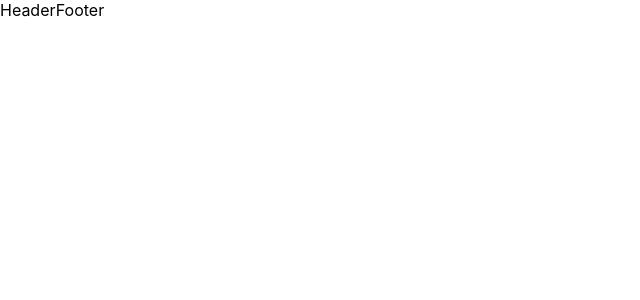
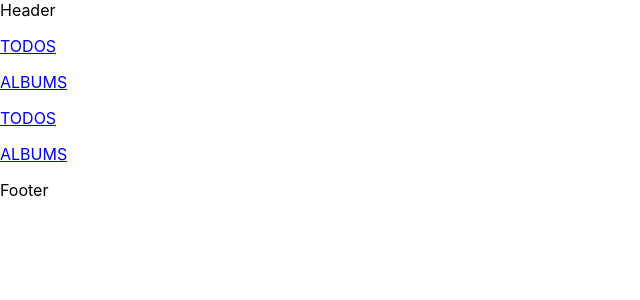
Before and after one commit to nguyenduong1609/learn-reactjs-duong, a React (Create React App) app: page / in a window 1280 px wide. Shown: the top 300 px of the page, without its empty margins (0-640 px from the left). Built offline with nearby package versions, Linux system fonts and the light colour scheme.

Commit message:
su khac nhau giua Link va NavLink

```diff
--- a/src/App.js
+++ b/src/App.js
@@ -1,5 +1,5 @@
 import React from 'react';
-import { Route } from 'react-router-dom';
+import { Link, NavLink, Route } from 'react-router-dom';
 import AlbumFeature from './features/Album';
 import TodoFeature from './features/Todo';
 
@@ -8,6 +8,10 @@ function App() {
   return (
     <div className="App">
       Header
+      <p> <Link to='/todos' > TODOS </Link> </p>
+      <p> <Link to='/albums' > ALBUMS </Link> </p>
+      <p> <NavLink to='/todos' activeClassName='active-menu' > TODOS </NavLink> </p>
+      <p> <NavLink to='/albums' > ALBUMS </NavLink> </p>
       <Route path='/todos' component={TodoFeature} />
       <Route path='/albums' component={AlbumFeature} />
       Footer
--- a/src/index.js
+++ b/src/index.js
@@ -1,9 +1,9 @@
 import React from 'react';
 import ReactDOM from 'react-dom';
+import { BrowserRouter } from 'react-router-dom';
+import App from './App';
 import './index.css';
-import App from './App';
 import reportWebVitals from './reportWebVitals';
-import { BrowserRouter } from 'react-router-dom';
 
 ReactDOM.render(
   <React.StrictMode>
```
